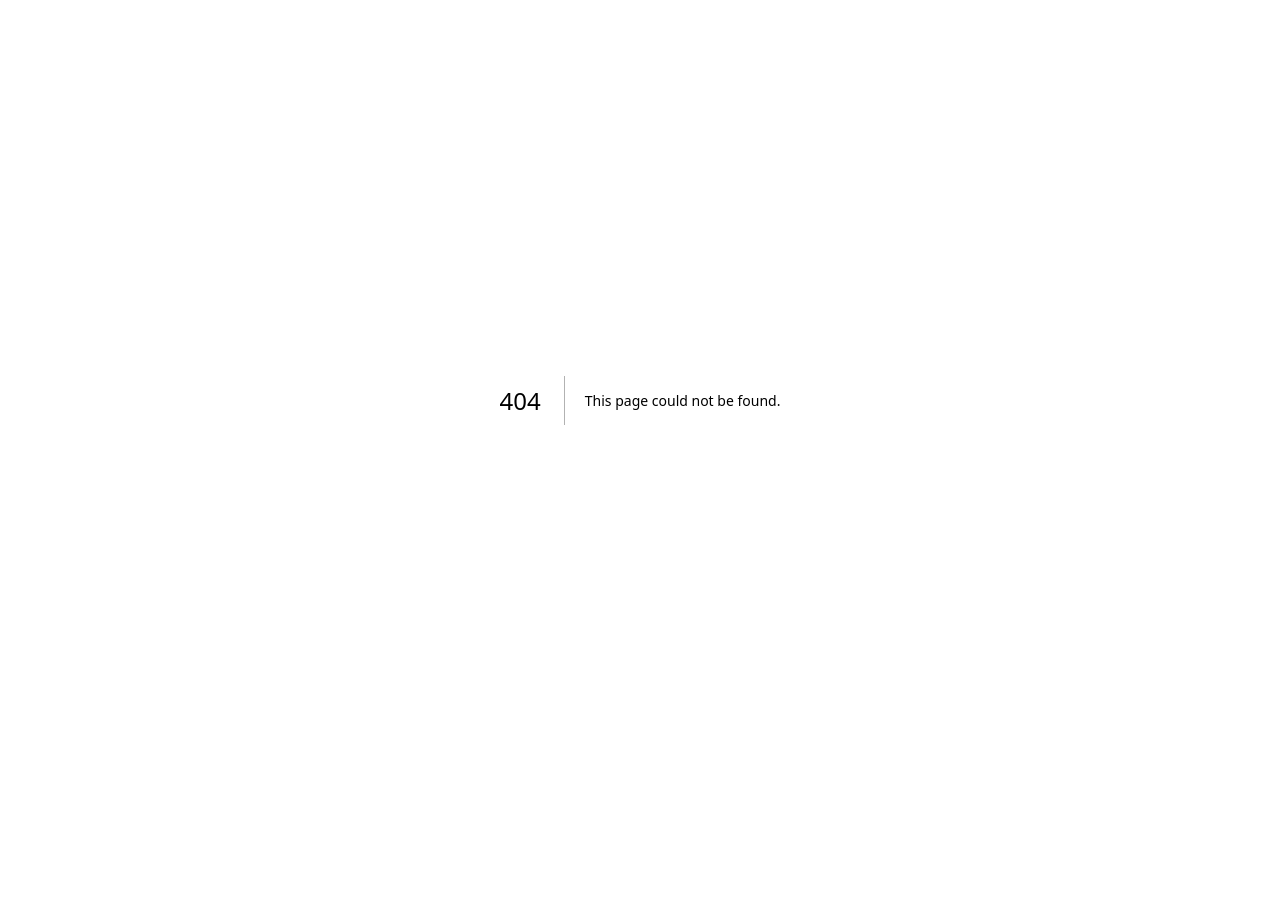
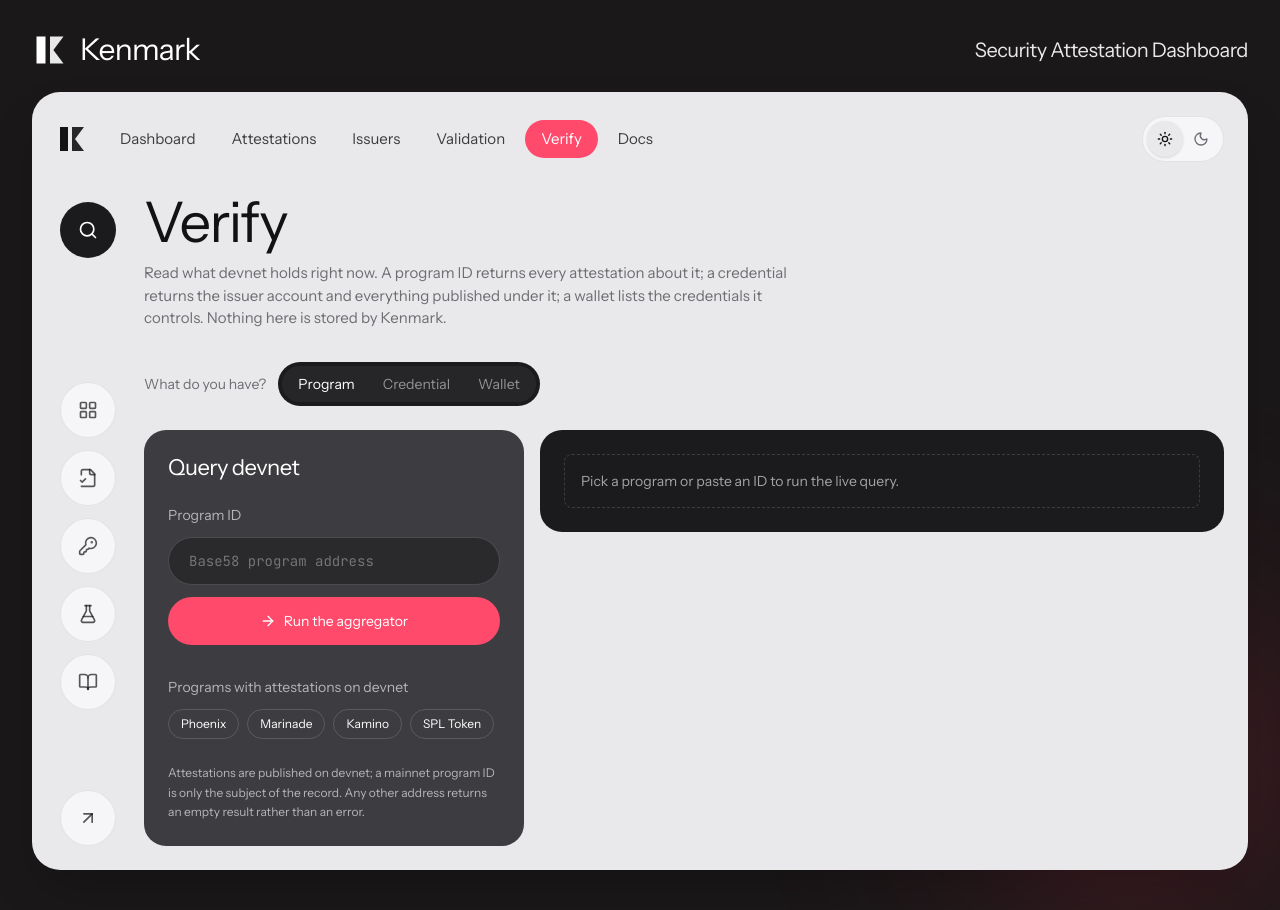
Before and after one commit to kartikangiras/kenmark, a Next.js app in the folder apps/web/: page /dashboard/verify in a window 1280 px wide. Before the commit this address had no page. Before the commit the page ends 800 px from the top, so only its background shows below. Built offline with nearby package versions, Linux system fonts and the light colour scheme.

Commit message:
Make Verify the single entry point for programs, credentials, and wallets

```diff
--- a/apps/web/next.config.ts
+++ b/apps/web/next.config.ts
@@ -12,6 +12,9 @@ const nextConfig: NextConfig = {
     "/dashboard": validationReports,
     "/dashboard/**/*": validationReports,
   },
+  async redirects() {
+    return [{ source: "/dashboard/lookup", destination: "/dashboard/verify", permanent: true }];
+  },
 };
 
 export default nextConfig;
--- /dev/null
+++ b/apps/web/src/app/dashboard/verify/page.tsx
@@ -0,0 +1,14 @@
+import { PageHeader } from "@/components/dashboard/ui";
+import { VerifyPanel } from "@/components/dashboard/verify-panel";
+
+export default function VerifyPage() {
+  return (
+    <>
+      <PageHeader
+        title="Verify"
+        description="Read what devnet holds right now. A program ID returns every attestation about it; a credential returns the issuer account and everything published under it; a wallet lists the credentials it controls. Nothing here is stored by Kenmark."
+      />
+      <VerifyPanel />
+    </>
+  );
+}
--- a/apps/web/src/components/dashboard/issuer-lookup.tsx
+++ b/apps/web/src/components/dashboard/issuer-lookup.tsx
@@ -33,12 +33,22 @@ function asStatus(name: string): VerificationStatus {
   return name === "Verified" || name === "Mismatch" ? name : "Unknown";
 }
 
-function Inner({ presets }: { presets: IssuerPreset[] }) {
+function Inner({
+  presets,
+  basePath,
+  initialMode,
+}: {
+  presets: IssuerPreset[];
+  basePath: string;
+  initialMode?: Mode;
+}) {
   const router = useRouter();
   const params = useSearchParams();
   const initialCredential = params.get("credential") ?? "";
   const initialAuthority = params.get("authority") ?? "";
-  const [mode, setMode] = useState<Mode>(initialAuthority ? "authority" : "credential");
+  const [mode, setMode] = useState<Mode>(
+    initialAuthority ? "authority" : (initialMode ?? "credential"),
+  );
   const [value, setValue] = useState(initialAuthority || initialCredential);
   const [state, setState] = useState<State>({ kind: "idle" });
 
@@ -80,7 +90,7 @@ function Inner({ presets }: { presets: IssuerPreset[] }) {
   const go = (m: Mode, id: string) => {
     setMode(m);
     setValue(id);
-    router.replace(`/dashboard/issuers?${m}=${encodeURIComponent(id)}`, { scroll: false });
+    router.replace(`${basePath}?${m}=${encodeURIComponent(id)}`, { scroll: false });
     void run(m, id);
   };
 
@@ -384,10 +394,18 @@ function AuthorityResult({
   );
 }
 
-export function IssuerLookup({ presets }: { presets: IssuerPreset[] }) {
+export function IssuerLookup({
+  presets,
+  basePath = "/dashboard/issuers",
+  initialMode,
+}: {
+  presets: IssuerPreset[];
+  basePath?: string;
+  initialMode?: "credential" | "authority";
+}) {
   return (
     <Suspense fallback={null}>
-      <Inner presets={presets} />
+      <Inner presets={presets} basePath={basePath} initialMode={initialMode} />
     </Suspense>
   );
 }
--- a/apps/web/src/components/dashboard/lookup-panel.tsx
+++ b/apps/web/src/components/dashboard/lookup-panel.tsx
@@ -72,13 +72,13 @@ export function LookupPanel({ initialProgram }: { initialProgram: string }) {
     e.preventDefault();
     const id = value.trim();
     if (!id) return;
-    router.replace(`/dashboard/lookup?program=${encodeURIComponent(id)}`);
+    router.replace(`/dashboard/verify?program=${encodeURIComponent(id)}`);
     void run(id);
   };
 
   const choose = (programId: string) => {
     setValue(programId);
-    router.replace(`/dashboard/lookup?program=${programId}`);
+    router.replace(`/dashboard/verify?program=${programId}`);
     void run(programId);
   };
 
--- a/apps/web/src/components/dashboard/nav.ts
+++ b/apps/web/src/components/dashboard/nav.ts
@@ -19,7 +19,7 @@ export const NAV_ITEMS: NavItem[] = [
   { href: "/dashboard/attestations", label: "Attestations", icon: FileCheck2 },
   { href: "/dashboard/issuers", label: "Issuers", icon: KeyRound },
   { href: "/dashboard/validation", label: "Validation", icon: FlaskConical },
-  { href: "/dashboard/lookup", label: "Lookup", icon: Search },
+  { href: "/dashboard/verify", label: "Verify", icon: Search },
   { href: "/docs", label: "Docs", icon: BookOpen },
 ];
 
--- a/apps/web/src/components/dashboard/per-test-chart.tsx
+++ b/apps/web/src/components/dashboard/per-test-chart.tsx
@@ -13,12 +13,12 @@ const FILTERS = [
 ] as const;
 
 const SHORT: Record<string, string> = {
-  "test1-fidelity": "T1",
-  "test2-multi-issuer": "T2",
-  "test3-memcmp": "T3",
-  "test4-roundtrip": "T4",
-  "test5-cross-validation": "T5",
-  "test6-schema-version": "T6",
+  "test1-fidelity": "Fidelity",
+  "test2-multi-issuer": "Issuers",
+  "test3-memcmp": "Filter",
+  "test4-roundtrip": "Round-trip",
+  "test5-cross-validation": "Mainnet",
+  "test6-schema-version": "Versions",
   "registry-cross-check": "Registry",
 };
 
--- a/apps/web/src/components/dashboard/program-field.tsx
+++ b/apps/web/src/components/dashboard/program-field.tsx
@@ -1,6 +1,7 @@
 "use client";
 
 import { useState } from "react";
+import { Pills } from "./ui";
 import Link from "next/link";
 import { useRouter } from "next/navigation";
 import { ArrowRight } from "lucide-react";
@@ -69,12 +70,13 @@ const STATUS_FILL: Record<AttestationRecord["status"], string> = {
 export function ProgramField({ records }: { records: AttestationRecord[] }) {
   const router = useRouter();
   const [value, setValue] = useState("");
+  const [mode, setMode] = useState<"program" | "credential" | "authority">("program");
   const items = pins(records);
 
   const submit = (e: React.FormEvent) => {
     e.preventDefault();
     const id = value.trim();
-    if (id) router.push(`/dashboard/lookup?program=${encodeURIComponent(id)}`);
+    if (id) router.push(`/dashboard/verify?${mode}=${encodeURIComponent(id)}`);
   };
 
   return (
@@ -106,6 +108,18 @@ export function ProgramField({ records }: { records: AttestationRecord[] }) {
 
       <div className="relative z-10 flex flex-col gap-3 p-4 sm:p-6">
         <form onSubmit={submit} className="flex flex-col gap-2 sm:flex-row">
+          <div className="rounded-full bg-db-black p-1 self-start sm:self-auto">
+            <Pills
+              options={[
+                { value: "program", label: "Program" },
+                { value: "credential", label: "Credential" },
+                { value: "authority", label: "Wallet" },
+              ]}
+              value={mode}
+              onChange={setMode}
+              label="What to verify"
+            />
+          </div>
           <label htmlFor="field-program" className="sr-only">
             Program ID
           </label>
@@ -113,7 +127,13 @@ export function ProgramField({ records }: { records: AttestationRecord[] }) {
             id="field-program"
             value={value}
             onChange={(e) => setValue(e.target.value)}
-            placeholder="Paste a program ID to query devnet"
+            placeholder={
+              mode === "program"
+                ? "Paste a program ID to verify on devnet"
+                : mode === "credential"
+                  ? "Paste your SAS credential address"
+                  : "Paste your wallet address"
+            }
             spellCheck={false}
             autoComplete="off"
             className="h-12 flex-1 rounded-full border border-db-border bg-db-chip px-5 font-mono text-sm text-db-fg placeholder:text-db-muted outline-none focus-visible:ring-2 focus-visible:ring-db-accent/50"
@@ -132,14 +152,14 @@ export function ProgramField({ records }: { records: AttestationRecord[] }) {
             <button
               key={p.programId}
               type="button"
-              onClick={() => router.push(`/dashboard/lookup?program=${p.programId}`)}
+              onClick={() => router.push(`/dashboard/verify?program=${p.programId}`)}
               className="rounded-full border border-db-border bg-db-chip px-3 py-1 text-xs text-db-fg/80 transition-colors hover:text-db-fg outline-none focus-visible:ring-2 focus-visible:ring-db-accent/50"
             >
               {p.label}
             </button>
           ))}
           <Link
-            href="/dashboard/issuers#lookup"
+            href="/dashboard/verify?mode=credential"
             className="rounded-full border border-db-accent/40 bg-db-chip px-3 py-1 text-xs text-db-accent transition-colors hover:bg-db-accent/10 outline-none focus-visible:ring-2 focus-visible:ring-db-accent/50"
           >
             Check your own credential →
--- /dev/null
+++ b/apps/web/src/components/dashboard/verify-panel.tsx
@@ -0,0 +1,63 @@
+"use client";
+
+import { Suspense } from "react";
+import { useRouter, useSearchParams } from "next/navigation";
+import { IssuerLookup, type IssuerPreset } from "./issuer-lookup";
+import { LookupPanel } from "./lookup-panel";
+import { Pills } from "./ui";
+
+export type VerifyMode = "program" | "credential" | "authority";
+
+export const VERIFY_MODES = [
+  { value: "program", label: "Program" },
+  { value: "credential", label: "Credential" },
+  { value: "authority", label: "Wallet" },
+] as const;
+
+export function modeFromParams(params: URLSearchParams): VerifyMode {
+  if (params.has("credential")) return "credential";
+  if (params.has("authority")) return "authority";
+  const mode = params.get("mode");
+  return mode === "credential" || mode === "authority" ? mode : "program";
+}
+
+const PRESETS: IssuerPreset[] = [
+  { label: "kenmark-v1-issuer-1", credential: "BndDAk14MhEvBqCYdJxBgTRvUSZguM2fVx2ouFz2Gm9" },
+  { label: "kenmark-v1-issuer-2", credential: "5pkJuZmQy5uZnViX6tXQ5o5BEKkxiBsAU9RQ5DdrM7r8" },
+];
+
+function Inner() {
+  const router = useRouter();
+  const params = useSearchParams();
+  const mode = modeFromParams(params);
+
+  const setMode = (next: VerifyMode) => {
+    router.replace(next === "program" ? "/dashboard/verify" : `/dashboard/verify?mode=${next}`, {
+      scroll: false,
+    });
+  };
+
+  return (
+    <div className="flex flex-col gap-6">
+      <div className="flex flex-wrap items-center gap-3">
+        <span className="text-sm text-db-muted">What do you have?</span>
+        <div className="rounded-full bg-db-black p-1">
+          <Pills options={VERIFY_MODES} value={mode} onChange={setMode} label="What to verify" />
+        </div>
+      </div>
+      {mode === "program" ? (
+        <LookupPanel initialProgram={params.get("program") ?? ""} />
+      ) : (
+        <IssuerLookup presets={PRESETS} basePath="/dashboard/verify" initialMode={mode} />
+      )}
+    </div>
+  );
+}
+
+export function VerifyPanel() {
+  return (
+    <Suspense fallback={null}>
+      <Inner />
+    </Suspense>
+  );
+}
--- a/apps/web/src/components/landing/light-sections.tsx
+++ b/apps/web/src/components/landing/light-sections.tsx
@@ -67,7 +67,11 @@ export function IssuerCta() {
     <LightBlock
       title="Bring your own credential"
       body="Already publishing on the Solana Attestation Service? Paste your credential or wallet and the dashboard reads your account and every attestation under it straight from devnet. New here? Provision a credential and publish in three commands."
-      cta={{ label: "Check your credential", href: "/dashboard/issuers#lookup", tone: "ink" }}
+      cta={{
+        label: "Check your credential",
+        href: "/dashboard/verify?mode=credential",
+        tone: "ink",
+      }}
       secondary={{ label: "Read the issuer guide", href: "/docs#workflow" }}
       illustration={<WirePanels />}
     />
--- a/apps/web/src/components/landing/pillars.tsx
+++ b/apps/web/src/components/landing/pillars.tsx
@@ -28,7 +28,7 @@ const PILLARS = [
     ),
     glyph: <FunnelGlyph />,
     body: "One getProgramAccounts call with two memcmp filters, then per-record schema resolution. Anyone re-running it against raw RPC gets the same answer.",
-    links: [{ label: "Run a lookup", href: "/dashboard/lookup" }],
+    links: [{ label: "Verify a program", href: "/dashboard/verify" }],
   },
   {
     title: (
@@ -42,7 +42,7 @@ const PILLARS = [
     body: "Any security firm publishes under its own credential. Two issuers coexist for the same program without collision, proven on devnet.",
     links: [
       { label: "See the issuers", href: "/dashboard/issuers" },
-      { label: "Check yours", href: "/dashboard/issuers#lookup" },
+      { label: "Check yours", href: "/dashboard/verify?mode=credential" },
     ],
   },
 ];
```
Also changed, not shown: apps/web/src/app/dashboard/lookup/page.tsx (deleted, +0 -19 lines), 2 other files (tests, documents, lock files or other folders).
